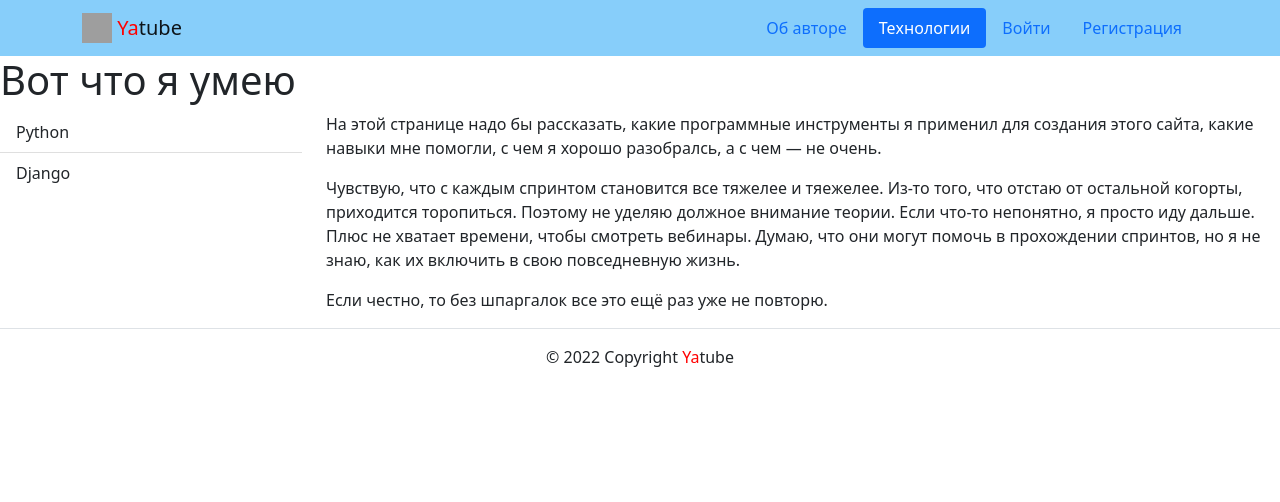
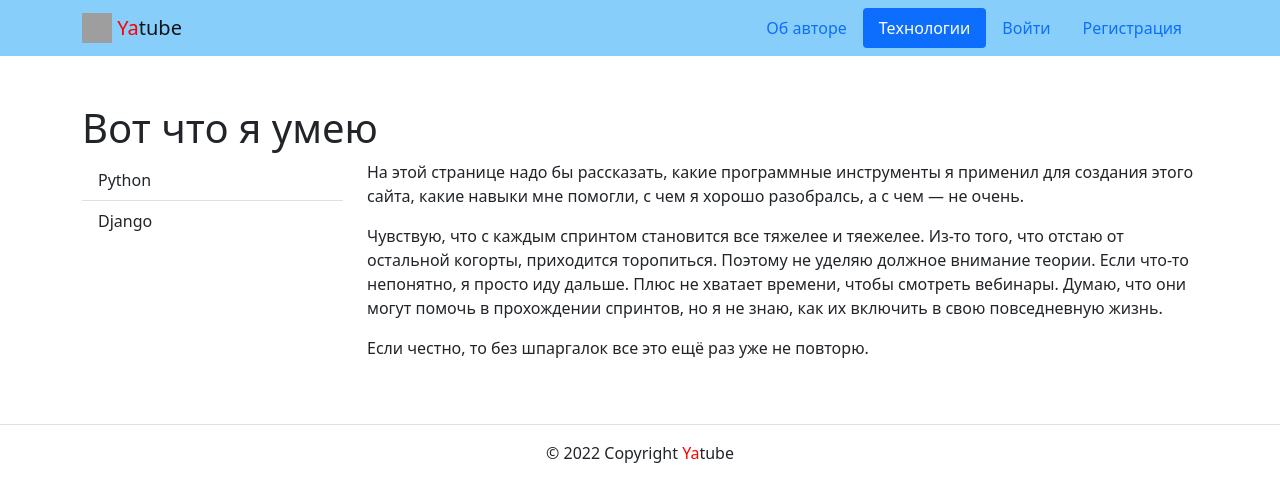
Before and after one commit to yorriyurri/hw05_final, a Django app: page /about/tech/ in a window 1280 px wide. Shown: the top 502 px of the page. Run offline with Django 3.2, Linux system fonts and the light colour scheme; parts of the project's set-up code (start-up, migrations or seed data) failed here and were passed over; some libraries are stand-ins or nearby versions; grey boxes are pictures that could not be loaded.

Commit message:
ivaikin_final_4.1

```diff
--- a/yatube/templates/about/author.html
+++ b/yatube/templates/about/author.html
@@ -2,6 +2,7 @@
 {% load static %}
 {% block title %}Об авторе проекта{% endblock %}
 {% block content %}
+<div class="container py-5">
   <h1>Привет, я Юра</h1>
   <p>
     Привет, я Юра, мне 31 год.
@@ -40,4 +41,5 @@
         который попал на этот курс случайно, и никто это не заметил.
     </li>
   </ul>
+</div>
 {% endblock %}
--- a/yatube/templates/about/tech.html
+++ b/yatube/templates/about/tech.html
@@ -1,6 +1,7 @@
 {% extends "base.html" %}
 {% block title %}Технологии{% endblock %}
 {% block content %}
+<div class="container py-5">
   <div class="row">
     <h1>Вот что я умею</h1>
     <aside class="col-12 col-md-3">
@@ -32,4 +33,5 @@
       </p>
     </article>
   </div>
+</div>
 {% endblock %}
```
Lines whose indentation alone changed are shown as unchanged.
